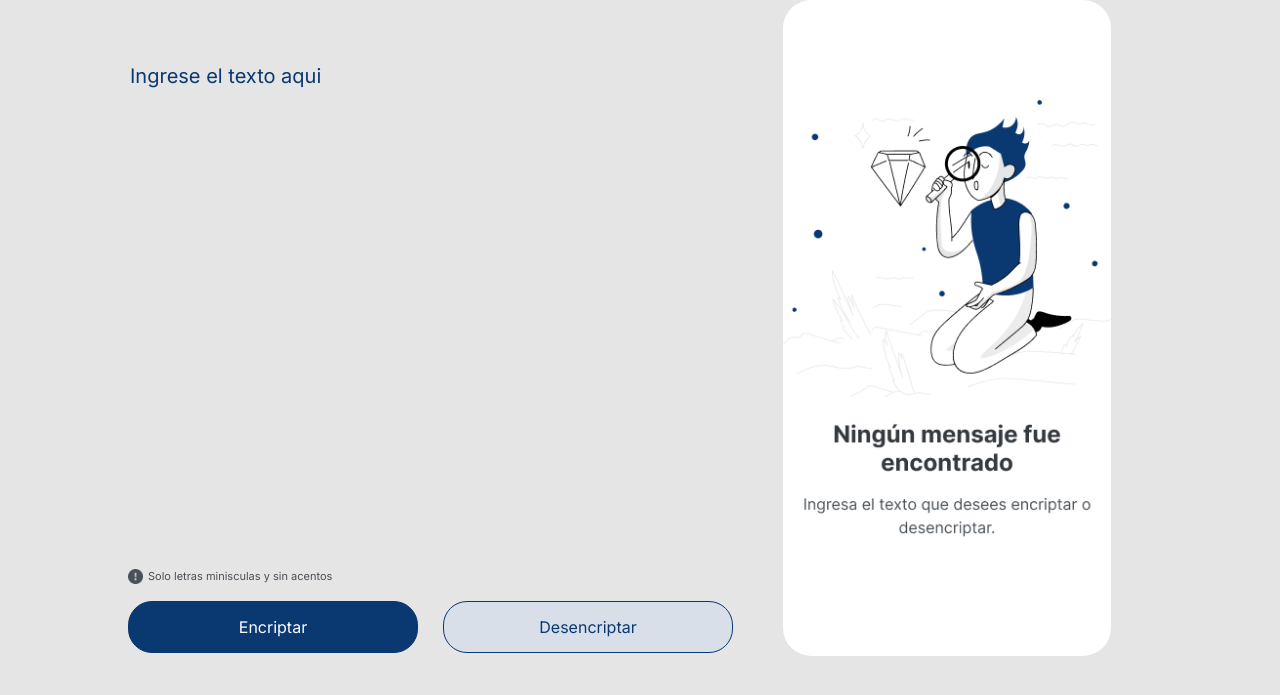
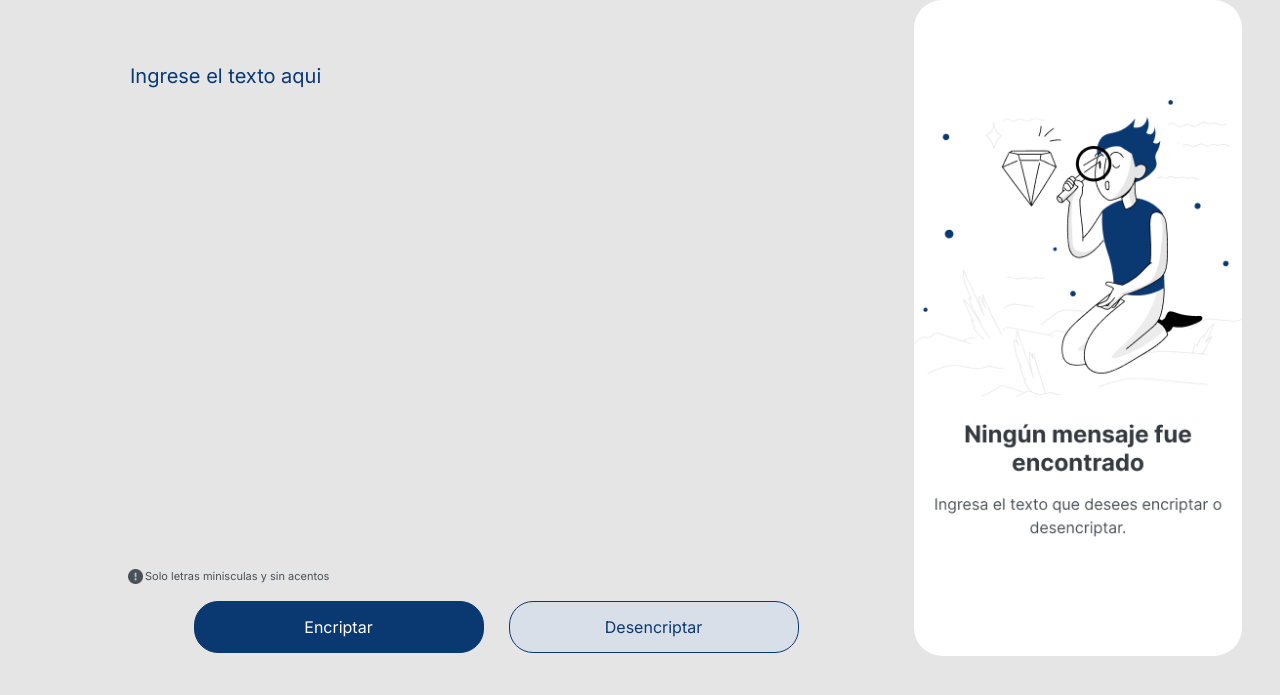
Before and after one commit to AntekR/Encriptador, a plain HTML site: page index.html in a window 1280 px wide. Shown: the part 73-768 px from the top of the page. Drawn offline with Linux system fonts and the light colour scheme.

Commit message:
update .informacion

```diff
--- a/style.css
+++ b/style.css
@@ -56,15 +56,18 @@ main{
 
 
 .adver{
-    display: flex;
+    display: inline-flex;
     align-items: center;
     height: 50px;
+
 }
 
 .informacion {
+    display: inline-block;
     color: #495057;
     font-size: 11px;
-    margin-left: 5px;
+    margin-left: 2px;
+
 
 }
 .botones {
```
